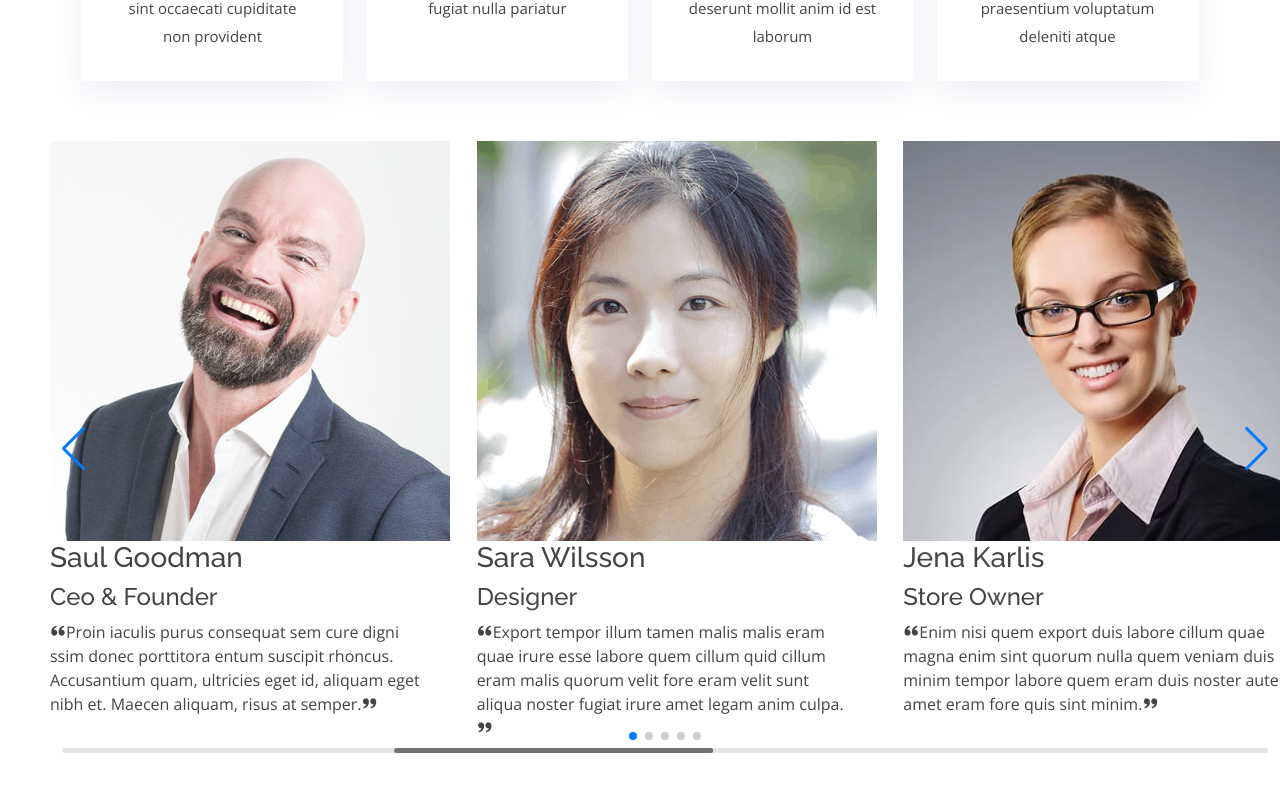
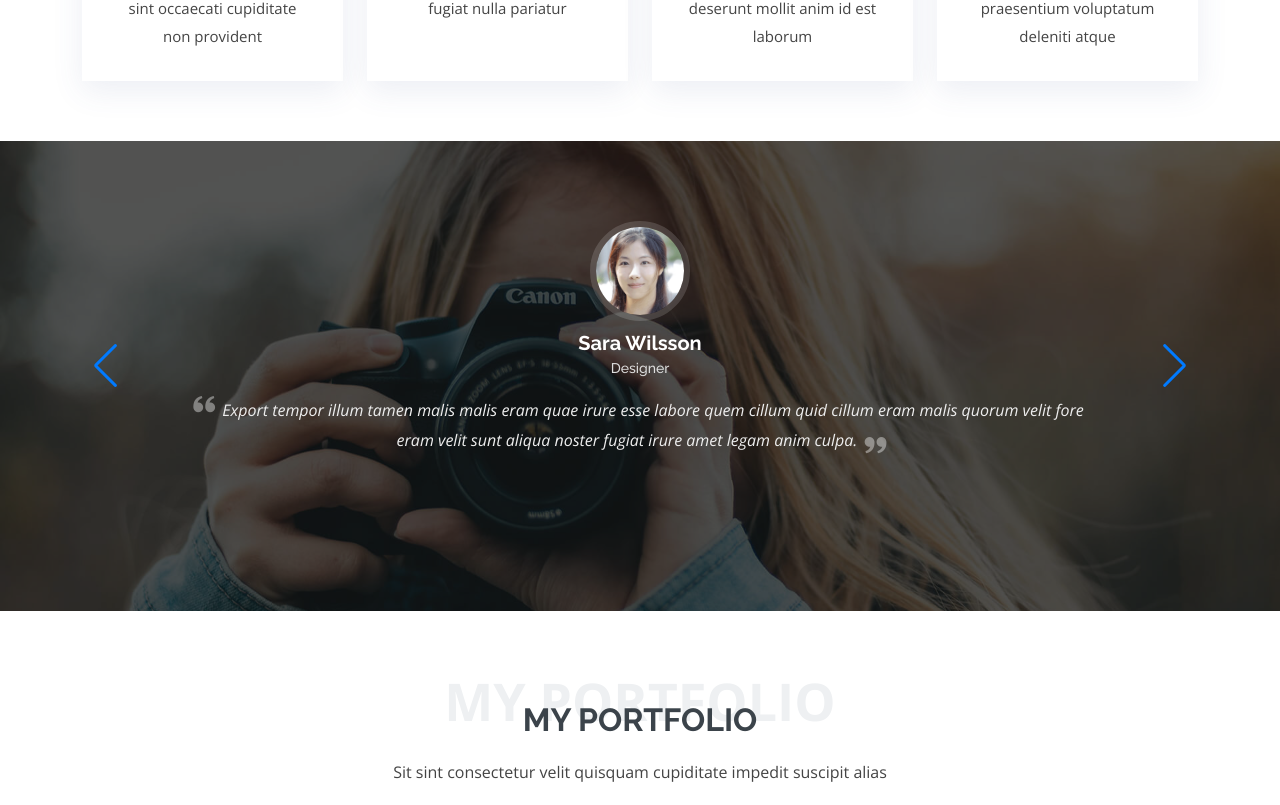
Before and after one commit to Yeasin2021/reacttemplate, a React (Create React App) app: page / in a window 1280 px wide. Shown: the part 2935-3740 px from the top of the page. Built offline with nearby package versions, Linux system fonts and the light colour scheme.

Commit message:
Testimonial Slider Complite

```diff
--- a/public/assets/js/main.js
+++ b/public/assets/js/main.js
@@ -1,9 +1,4 @@
-/**
-* Template Name: Laura - v4.9.1
-* Template URL: https://bootstrapmade.com/laura-free-creative-bootstrap-theme/
-* Author: BootstrapMade.com
-* License: https://bootstrapmade.com/license/
-*/
+
 (function() {
   "use strict";
 
@@ -178,36 +173,7 @@
   /**
    * Testimonials slider
    */
-
-
-  //  try {
-  //   new Swiper('.testimonials-slider', {
-  //     // observer: true,
-  //     // observeParents: true,
-  //     speed: 600,
-  //     loop: true,
-  //     autoplay: {
-  //       delay: 5000,
-  //       disableOnInteraction: false
-  //     },
-  //     slidesPerView: 'auto',
-  //     pagination: {
-  //       el: '.swiper-pagination',
-  //       type: 'bullets',
-  //       clickable: true
-  //     },
-
-
-  //   });
-  // }
-  // catch(err) {
-  //   console.log( err.message)
-  // }
-
-
   new Swiper('.testimonials-slider', {
-    observer: true,
-    observeParents: true,
     speed: 600,
     loop: true,
     autoplay: {
@@ -219,13 +185,8 @@
       el: '.swiper-pagination',
       type: 'bullets',
       clickable: true
-    },
-
-
+    }
   });
-
-
-  // console.log(a);
 
   /**
    * Porfolio isotope and filter
--- a/src/components/Testimonial.js
+++ b/src/components/Testimonial.js
@@ -1,10 +1,12 @@
 import React from 'react'
-import { Swiper, SwiperSlide } from 'swiper/react';
-import { Navigation, Pagination, Scrollbar, A11y } from 'swiper';
-import 'swiper/css';
-import 'swiper/css/navigation';
-import 'swiper/css/pagination';
-import 'swiper/css/scrollbar';
+import ReactDOM from "react-dom";
+import { useRef, useState } from 'react';
+import { Swiper, SwiperSlide } from "swiper/react";
+import { Autoplay, Pagination, Navigation } from "swiper";
+import "swiper/css/bundle";
+import "swiper/css";
+import "swiper/css/pagination";
+import "swiper/css/navigation";
 
 const Testimonial = () => {
 
@@ -14,94 +16,25 @@ const Testimonial = () => {
 
   return (
 
-    // <section id="testimonials" className="testimonials">
-    //   <div className="container position-relative">
+    <section id="testimonials" className="testimonials">
+      <div className="container position-relative">
 
-    //     <div className="testimonials-slider swiper" data-aos="fade-up" data-aos-delay="100">
-    //       <div className="swiper-wrapper">
+        <div className="swiper testimonials-slider " data-aos="fade-up" data-aos-delay="100">
+          <div className="swiper-wrapper">
 
-    //         <div className="swiper-slide">
-    //           <div className="testimonial-item">
-    //             <img src="assets/img/testimonials/testimonials-1.jpg" className="testimonial-img" alt="" />
-    //             <h3>Saul Goodman</h3>
-    //             <h4>Ceo &amp; Founder</h4>
-    //             <p>
-    //               <i className="bx bxs-quote-alt-left quote-icon-left"></i>
-    //               Proin iaculis purus consequat sem cure digni ssim donec porttitora entum suscipit rhoncus. Accusantium quam, ultricies eget id, aliquam eget nibh et. Maecen aliquam, risus at semper.
-    //               <i className="bx bxs-quote-alt-right quote-icon-right"></i>
-    //             </p>
-    //           </div>
-    //         </div>
-
-    //         <div className="swiper-slide">
-    //           <div className="testimonial-item">
-    //             <img src="assets/img/testimonials/testimonials-2.jpg" className="testimonial-img" alt="" />
-    //             <h3>Sara Wilsson</h3>
-    //             <h4>Designer</h4>
-    //             <p>
-    //               <i className="bx bxs-quote-alt-left quote-icon-left"></i>
-    //               Export tempor illum tamen malis malis eram quae irure esse labore quem cillum quid cillum eram malis quorum velit fore eram velit sunt aliqua noster fugiat irure amet legam anim culpa.
-    //               <i className="bx bxs-quote-alt-right quote-icon-right"></i>
-    //             </p>
-    //           </div>
-    //         </div>
-
-    //         <div className="swiper-slide">
-    //           <div className="testimonial-item">
-    //             <img src="assets/img/testimonials/testimonials-3.jpg" className="testimonial-img" alt="" />
-    //             <h3>Jena Karlis</h3>
-    //             <h4>Store Owner</h4>
-    //             <p>
-    //               <i className="bx bxs-quote-alt-left quote-icon-left"></i>
-    //               Enim nisi quem export duis labore cillum quae magna enim sint quorum nulla quem veniam duis minim tempor labore quem eram duis noster aute amet eram fore quis sint minim.
-    //               <i className="bx bxs-quote-alt-right quote-icon-right"></i>
-    //             </p>
-    //           </div>
-    //         </div>
-
-    //         <div className="swiper-slide">
-    //           <div className="testimonial-item">
-    //             <img src="assets/img/testimonials/testimonials-4.jpg" className="testimonial-img" alt="" />
-    //             <h3>Matt Brandon</h3>
-    //             <h4>Freelancer</h4>
-    //             <p>
-    //               <i className="bx bxs-quote-alt-left quote-icon-left"></i>
-    //               Fugiat enim eram quae cillum dolore dolor amet nulla culpa multos export minim fugiat minim velit minim dolor enim duis veniam ipsum anim magna sunt elit fore quem dolore labore illum veniam.
-    //               <i className="bx bxs-quote-alt-right quote-icon-right"></i>
-    //             </p>
-    //           </div>
-    //         </div>
-
-    //         <div className="swiper-slide">
-    //           <div className="testimonial-item">
-    //             <img src="assets/img/testimonials/testimonials-5.jpg" className="testimonial-img" alt="" />
-    //             <h3>John Larson</h3>
-    //             <h4>Entrepreneur</h4>
-    //             <p>
-    //               <i className="bx bxs-quote-alt-left quote-icon-left"></i>
-    //               Quis quorum aliqua sint quem legam fore sunt eram irure aliqua veniam tempor noster veniam enim culpa labore duis sunt culpa nulla illum cillum fugiat legam esse veniam culpa fore nisi cillum quid.
-    //               <i className="bx bxs-quote-alt-right quote-icon-right"></i>
-    //             </p>
-    //           </div>
-    //         </div>
-
-    //       </div>
-    //       <div className="swiper-pagination"></div>
-    //     </div>
-
-    //   </div>
-    // </section>
-    <div style={{ marginLeft: '50px'}}>
           <Swiper
-    modules={[Navigation, Pagination, Scrollbar, A11y]}
-    loop = 'true'
-    spaceBetween={50}
-    slidesPerView={3}
-    navigation
-    pagination={{ clickable: true }}
-    scrollbar={{ draggable: true }}
-    onSwiper={(swiper) => console.log(swiper)}
-    onSlideChange={() => console.log('slide change')}
+        spaceBetween={30}
+        centeredSlides={true}
+        autoplay={{
+          delay: 2500,
+          disableOnInteraction: false,
+        }}
+        pagination={{
+          clickable: true,
+        }}
+        navigation={true}
+        modules={[Autoplay, Pagination, Navigation]}
+        className="mySwiper"
       >
         <SwiperSlide>
         <div className="swiper-slide">
@@ -117,7 +50,6 @@ const Testimonial = () => {
               </div>
             </div>
         </SwiperSlide>
-
         <SwiperSlide>
         <div className="swiper-slide">
               <div className="testimonial-item">
@@ -132,7 +64,6 @@ const Testimonial = () => {
               </div>
             </div>
         </SwiperSlide>
-
         <SwiperSlide>
         <div className="swiper-slide">
               <div className="testimonial-item">
@@ -147,7 +78,6 @@ const Testimonial = () => {
               </div>
             </div>
         </SwiperSlide>
-
         <SwiperSlide>
         <div className="swiper-slide">
               <div className="testimonial-item">
@@ -162,7 +92,6 @@ const Testimonial = () => {
               </div>
             </div>
         </SwiperSlide>
-
         <SwiperSlide>
         <div className="swiper-slide">
               <div className="testimonial-item">
@@ -177,9 +106,170 @@ const Testimonial = () => {
               </div>
             </div>
         </SwiperSlide>
+      </Swiper>
 
-    </Swiper>
+            {/* <div className="swiper-slide">
+              <div className="testimonial-item">
+                <img src="assets/img/testimonials/testimonials-1.jpg" className="testimonial-img" alt="" />
+                <h3>Saul Goodman</h3>
+                <h4>Ceo &amp; Founder</h4>
+                <p>
+                  <i className="bx bxs-quote-alt-left quote-icon-left"></i>
+                  Proin iaculis purus consequat sem cure digni ssim donec porttitora entum suscipit rhoncus. Accusantium quam, ultricies eget id, aliquam eget nibh et. Maecen aliquam, risus at semper.
+                  <i className="bx bxs-quote-alt-right quote-icon-right"></i>
+                </p>
               </div>
+            </div> */}
+
+            {/* <div className="swiper-slide">
+              <div className="testimonial-item">
+                <img src="assets/img/testimonials/testimonials-2.jpg" className="testimonial-img" alt="" />
+                <h3>Sara Wilsson</h3>
+                <h4>Designer</h4>
+                <p>
+                  <i className="bx bxs-quote-alt-left quote-icon-left"></i>
+                  Export tempor illum tamen malis malis eram quae irure esse labore quem cillum quid cillum eram malis quorum velit fore eram velit sunt aliqua noster fugiat irure amet legam anim culpa.
+                  <i className="bx bxs-quote-alt-right quote-icon-right"></i>
+                </p>
+              </div>
+            </div> */}
+
+            {/* <div className="swiper-slide">
+              <div className="testimonial-item">
+                <img src="assets/img/testimonials/testimonials-3.jpg" className="testimonial-img" alt="" />
+                <h3>Jena Karlis</h3>
+                <h4>Store Owner</h4>
+                <p>
+                  <i className="bx bxs-quote-alt-left quote-icon-left"></i>
+                  Enim nisi quem export duis labore cillum quae magna enim sint quorum nulla quem veniam duis minim tempor labore quem eram duis noster aute amet eram fore quis sint minim.
+                  <i className="bx bxs-quote-alt-right quote-icon-right"></i>
+                </p>
+              </div>
+            </div> */}
+
+            {/* <div className="swiper-slide">
+              <div className="testimonial-item">
+                <img src="assets/img/testimonials/testimonials-4.jpg" className="testimonial-img" alt="" />
+                <h3>Matt Brandon</h3>
+                <h4>Freelancer</h4>
+                <p>
+                  <i className="bx bxs-quote-alt-left quote-icon-left"></i>
+                  Fugiat enim eram quae cillum dolore dolor amet nulla culpa multos export minim fugiat minim velit minim dolor enim duis veniam ipsum anim magna sunt elit fore quem dolore labore illum veniam.
+                  <i className="bx bxs-quote-alt-right quote-icon-right"></i>
+                </p>
+              </div>
+            </div> */}
+
+            {/* <div className="swiper-slide">
+              <div className="testimonial-item">
+                <img src="assets/img/testimonials/testimonials-5.jpg" className="testimonial-img" alt="" />
+                <h3>John Larson</h3>
+                <h4>Entrepreneur</h4>
+                <p>
+                  <i className="bx bxs-quote-alt-left quote-icon-left"></i>
+                  Quis quorum aliqua sint quem legam fore sunt eram irure aliqua veniam tempor noster veniam enim culpa labore duis sunt culpa nulla illum cillum fugiat legam esse veniam culpa fore nisi cillum quid.
+                  <i className="bx bxs-quote-alt-right quote-icon-right"></i>
+                </p>
+              </div>
+            </div> */}
+
+
+
+          </div>
+          <div className="swiper-pagination"></div>
+        </div>
+
+      </div>
+    </section>
+    // <div style={{ marginLeft: '50px'}}>
+    //   <Swiper
+    // modules={[Navigation, Pagination, Scrollbar, A11y]}
+    // loop = 'true'
+    // spaceBetween={50}
+    // slidesPerView={3}
+    // navigation
+    // pagination={{ clickable: true }}
+    // scrollbar={{ draggable: true }}
+    // onSwiper={(swiper) => console.log(swiper)}
+    // onSlideChange={() => console.log('slide change')}
+    // >
+    //   <SwiperSlide>
+    //   <div className="swiper-slide">
+    //           <div className="testimonial-item">
+    //             <img src="assets/img/testimonials/testimonials-1.jpg" className="testimonial-img" alt="" />
+    //             <h3>Saul Goodman</h3>
+    //             <h4>Ceo &amp; Founder</h4>
+    //             <p>
+    //               <i className="bx bxs-quote-alt-left quote-icon-left"></i>
+    //               Proin iaculis purus consequat sem cure digni ssim donec porttitora entum suscipit rhoncus. Accusantium quam, ultricies eget id, aliquam eget nibh et. Maecen aliquam, risus at semper.
+    //               <i className="bx bxs-quote-alt-right quote-icon-right"></i>
+    //             </p>
+    //           </div>
+    //         </div>
+    //   </SwiperSlide>
+
+    //   <SwiperSlide>
+    //   <div className="swiper-slide">
+    //           <div className="testimonial-item">
+    //             <img src="assets/img/testimonials/testimonials-2.jpg" className="testimonial-img" alt="" />
+    //             <h3>Sara Wilsson</h3>
+    //             <h4>Designer</h4>
+    //             <p>
+    //               <i className="bx bxs-quote-alt-left quote-icon-left"></i>
+    //               Export tempor illum tamen malis malis eram quae irure esse labore quem cillum quid cillum eram malis quorum velit fore eram velit sunt aliqua noster fugiat irure amet legam anim culpa.
+    //               <i className="bx bxs-quote-alt-right quote-icon-right"></i>
+    //             </p>
+    //           </div>
+    //         </div>
+    //   </SwiperSlide>
+
+    //   <SwiperSlide>
+    //   <div className="swiper-slide">
+    //           <div className="testimonial-item">
+    //             <img src="assets/img/testimonials/testimonials-3.jpg" className="testimonial-img" alt="" />
+    //             <h3>Jena Karlis</h3>
+    //             <h4>Store Owner</h4>
+    //             <p>
+    //               <i className="bx bxs-quote-alt-left quote-icon-left"></i>
+    //               Enim nisi quem export duis labore cillum quae magna enim sint quorum nulla quem veniam duis minim tempor labore quem eram duis noster aute amet eram fore quis sint minim.
+    //               <i className="bx bxs-quote-alt-right quote-icon-right"></i>
+    //             </p>
+    //           </div>
+    //         </div>
+    //   </SwiperSlide>
+
+    //   <SwiperSlide>
+    //   <div className="swiper-slide">
+    //           <div className="testimonial-item">
+    //             <img src="assets/img/testimonials/testimonials-4.jpg" className="testimonial-img" alt="" />
+    //             <h3>Matt Brandon</h3>
+    //             <h4>Freelancer</h4>
+    //             <p>
+    //               <i className="bx bxs-quote-alt-left quote-icon-left"></i>
+    //               Fugiat enim eram quae cillum dolore dolor amet nulla culpa multos export minim fugiat minim velit minim dolor enim duis veniam ipsum anim magna sunt elit fore quem dolore labore illum veniam.
+    //               <i className="bx bxs-quote-alt-right quote-icon-right"></i>
+    //             </p>
+    //           </div>
+    //         </div>
+    //   </SwiperSlide>
+
+    //   <SwiperSlide>
+    //   <div className="swiper-slide">
+    //           <div className="testimonial-item">
+    //             <img src="assets/img/testimonials/testimonials-5.jpg" className="testimonial-img" alt="" />
+    //             <h3>John Larson</h3>
+    //             <h4>Entrepreneur</h4>
+    //             <p>
+    //               <i className="bx bxs-quote-alt-left quote-icon-left"></i>
+    //               Quis quorum aliqua sint quem legam fore sunt eram irure aliqua veniam tempor noster veniam enim culpa labore duis sunt culpa nulla illum cillum fugiat legam esse veniam culpa fore nisi cillum quid.
+    //               <i className="bx bxs-quote-alt-right quote-icon-right"></i>
+    //             </p>
+    //           </div>
+    //         </div>
+    //   </SwiperSlide>
+
+    // </Swiper>
+    // </div>
 
 
 
```
Lines whose indentation alone changed are shown as unchanged.
